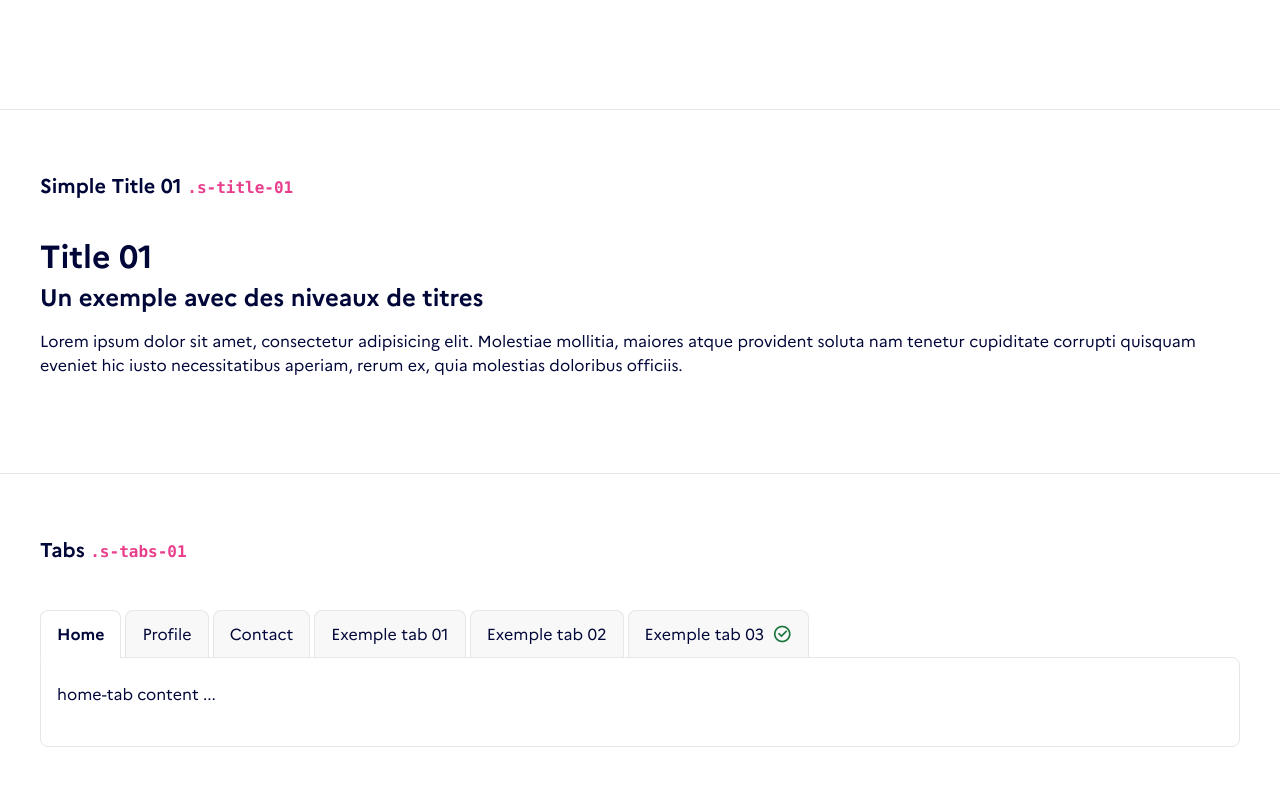
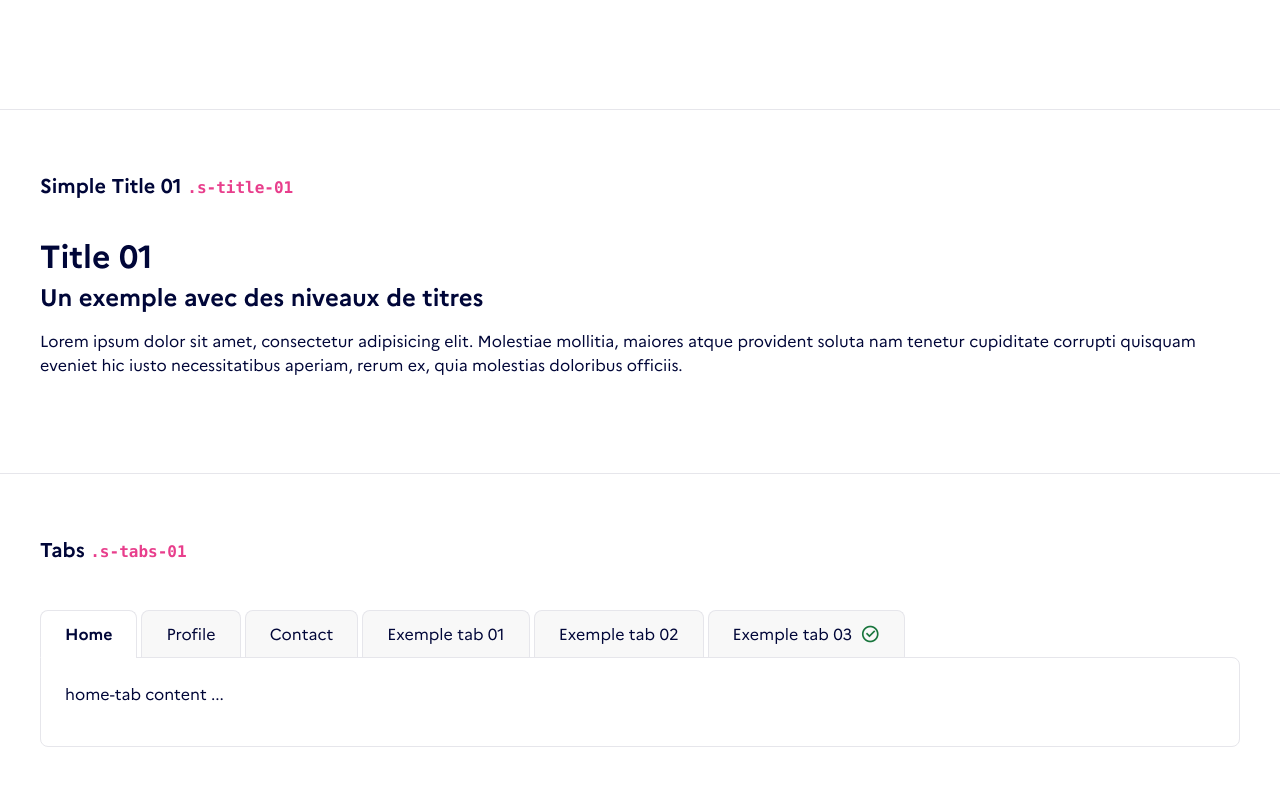
Before and after one commit to gip-inclusion/itou-theme-bs4, a website: page src/sections-itou-06.ejs in a window 1280 px wide. Shown: the part 5368-6154 px from the top of the page. Drawn offline with nearby package versions, Linux system fonts and the light colour scheme; files that its build step writes are made by us from their sources; files whose address does not match are found by name.

Commit message:
feat: update s-tabs-01 gloabal padding

```diff
--- a/src/stylesheets/sections/_tabs-01.scss
+++ b/src/stylesheets/sections/_tabs-01.scss
@@ -20,8 +20,6 @@
         @extend .d-inline-flex;
         @extend .align-items-center;
         @extend .lh-base;
-        @extend .px-3;
-        @extend .py-2;
         @extend .h-100;
         color: $primary;
         line-height: $line-height-sm;
@@ -34,6 +32,11 @@
         background-color: $nuance-10;
         font-size: $font-size-base;
         font-weight: $font-weight-base;
+        padding: map-get($spacers, 2) map-get($spacers, 3);
+
+        @include media-breakpoint-up(lg) {
+          padding: map-get($spacers, 2) map-get($spacers, 4);
+        }
 
         &::after {
           display: none;
@@ -88,7 +91,7 @@
     padding: map-get($spacers, 3);
 
     @include media-breakpoint-up(lg) {
-      padding: map-get($spacers, 4) map-get($spacers, 3);
+      padding: map-get($spacers, 4);
     }
   }
 }
```
Also changed, not shown: dist/stylesheets/app.css.
